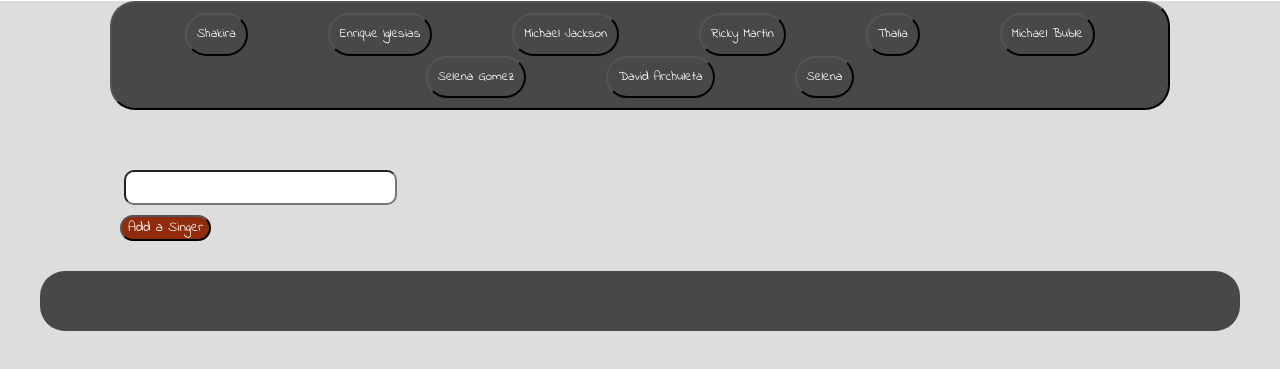
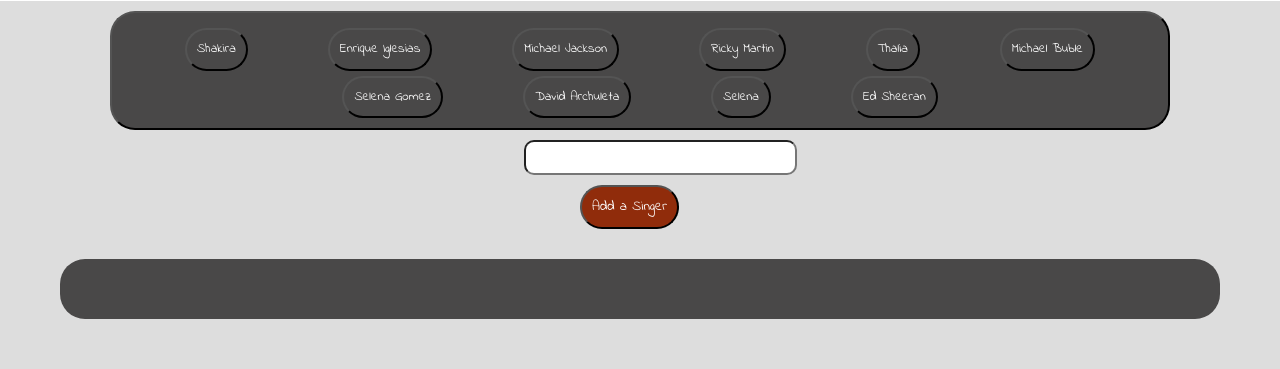
Before and after one commit to Rcode06/GifSingers, a plain HTML site: page index.html in a window 1280 px wide. Shown: the part 299-668 px from the top of the page. Drawn offline with nearby package versions, Linux system fonts and the light colour scheme.

Commit message:
updated style.css and Readme.md

```diff
--- a/assets/css/style.css
+++ b/assets/css/style.css
@@ -31,15 +31,7 @@
 }
 
 button{
-	/*background-color: #666666;*/
-	/*background-color: #342f56;*/
-	/*background-color: #262147;*/
-	/*background-color: #211b4d;*/
-	/*background-color: #1f174d;*/
-	/*background-color: #1a0e60;*/
-	/*background-color: #120851;*/
-	/*background-color: #3c3d54;*/
-	/*background-color:#4f3401;*/
+
 	background-color:#494848;
 	border-radius: 25px;
 	color: white;
@@ -61,31 +53,37 @@
 #singers-input{
 	border-radius: 10px;
 	font-size:20px;
+	margin-top: 10px;
+	margin-left: 450px;
+	display: center;
 
 }
 
 #singer-form{
-	margin:60px 200px 0 50px;
+	/*margin:60px 200px 0 50px;*/
 
 }
 
 #add-singer{
 	margin-top: 10px;
 	margin-bottom: 30px;
-	margin-left:0px;
+	margin-left: 510px;
 	border-radius: 25px;
 	font-family: 'Indie Flower', cursive;
 	background-color: #902c0b;
 	color:white;
+	padding:10px;
 }
 
 #gifshere{
 	background-color:#494848;
 	border-radius: 25px;
-	display: center;
-	margin:0px 40px 0 40px;
+	display: block;
+    margin-left: 60px;
+    margin-right: 60px;
 	padding-top: 30px;
 	padding-bottom: 30px;
+
 }
 
 .rating{
@@ -96,4 +94,11 @@
 	width:390px;
     display: inline-block;
     vertical-align: top;
+    border-radius: 25px;
 }
+.singer{
+	margin-top: 5px;
+}
+#buttons-view{
+	margin-top: 10px;
+}
--- a/assets/javascript/gifs.js
+++ b/assets/javascript/gifs.js
@@ -1,4 +1,4 @@
-var singers = ["Shakira", "Enrique Iglesias", "Michael Jackson", "Ricky Martin", "Thalia", "Michael Buble", "Selena Gomez", "David Archuleta","Selena"];
+var singers = ["Shakira", "Enrique Iglesias", "Michael Jackson", "Ricky Martin", "Thalia", "Michael Buble", "Selena Gomez", "David Archuleta","Selena" ,"Ed Sheeran"];
 
     //function to get singer's data from giphy.com
       function displaySingerInfo(){
```
Also changed, not shown: index.html (+1 -5 lines), 4 other files.
